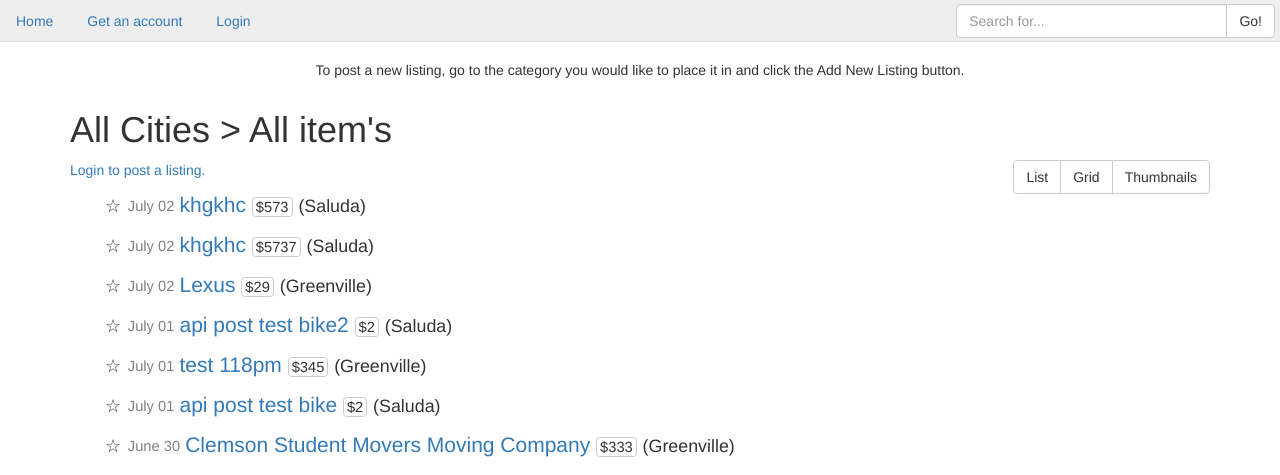
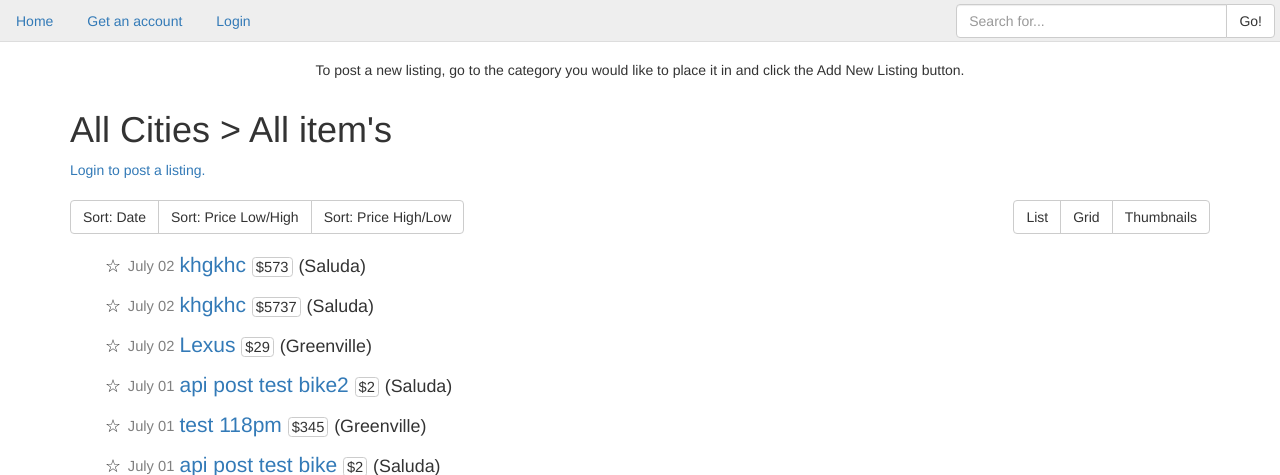
Before and after one commit to dhcrain/cl-clone, a Django app: page /search/ in a window 1280 px wide. Shown: the top 475 px of the page. Run offline with Django 3.2, Linux system fonts and the light colour scheme; data comes from the database, SQL or seed files in the repository; both versions use the stored data as it was after the commit; some libraries are stand-ins or nearby versions.

Commit message:
Added sort to the City Category list page

```diff
--- a/cl_app/static/cl_app/js/main.js
+++ b/cl_app/static/cl_app/js/main.js
@@ -1,6 +1,5 @@
 
 // yeah, i dont know what I am doing here....
-
 
 $(document).ready(function(){
     $('btn-group a:contains("listb")').prop('selected',true);
--- a/cl_app/views.py
+++ b/cl_app/views.py
@@ -102,7 +102,11 @@ class CityCategoryListView(ListView):
     def get_queryset(self, **kwargs):
         city_id = self.kwargs.get('citypk')
         category_id = self.kwargs.get('categorypk')
-        return Listing.objects.filter(listing_city=city_id).filter(category=category_id)
+        sort = self.request.GET.get('sort')
+        if sort:
+            return Listing.objects.filter(listing_city=city_id).filter(category=category_id).order_by(sort)
+        else:
+            return Listing.objects.filter(listing_city=city_id).filter(category=category_id)
 
     def get_context_data(self, **kwargs):
         city_id = self.kwargs.get('citypk')
@@ -110,6 +114,8 @@ class CityCategoryListView(ListView):
         context = super().get_context_data(**kwargs)
         context['city'] = City.objects.get(id=city_id)
         context['category'] = ListingType.objects.get(id=category_id)
+        context['category_id'] = category_id
+        context['city_id'] = city_id
         return context
 
 
@@ -127,8 +133,17 @@ class CategoryListView(ListView):
     model = Listing
 
     def get_queryset(self, **kwargs):
-        category_id = self.kwargs.get('categorypk', None)
-        return Listing.objects.filter(category=category_id)
+        category_id = self.kwargs.get('categorypk')
+        if sort:
+            return Listing.objects.filter(category=category_id).order_by(sort)
+        else:
+            return Listing.objects.filter(category=category_id)
+
+    def get_context_data(self, **kwargs):
+        context = super().get_context_data(**kwargs)
+        context['category_id'] = self.kwargs.get('categorypk')
+        return context
+
 
 
 class ProfileView(LoginRequiredMixin, UpdateView):
--- a/templates/cl_app/listing_list.html
+++ b/templates/cl_app/listing_list.html
@@ -21,6 +21,13 @@
     {% else %}
     <a href="{% url 'login' %}">Login to post a listing.</a>
     {% endif %}
+    <br>
+    <br>
+    <div class="btn-group pull-left" role="group">
+        <a href="{% url 'city_category_list_view' city_id category_id %}?sort=-created"  class="btn btn-default">Sort: Date</a>
+        <a href="{% url 'city_category_list_view' city_id category_id %}?sort=price"  class="btn btn-default">Sort: Price Low/High</a>
+        <a href="{% url 'city_category_list_view' city_id category_id %}?sort=-price"  class="btn btn-default">Sort: Price High/Low</a>
+    </div>
     {# Yeah, I think isn'y quite the ideal way to impliment this, lots of repetition #}
     <div class="btn-group pull-right" role="group">
         <a href="#" id="listb" class="btn btn-default">List</a>
@@ -28,6 +35,7 @@
         <a href="#" id="thumbb" class="btn btn-default">Thumbnails</a>
     </div>
     {# start content #}
+    <br>
     <br>
     {# list #}
     <div class="row" id="list">
```
Also changed, not shown: db.sqlite3.
